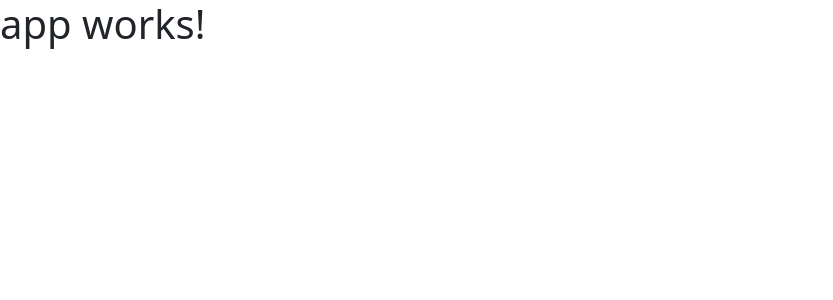
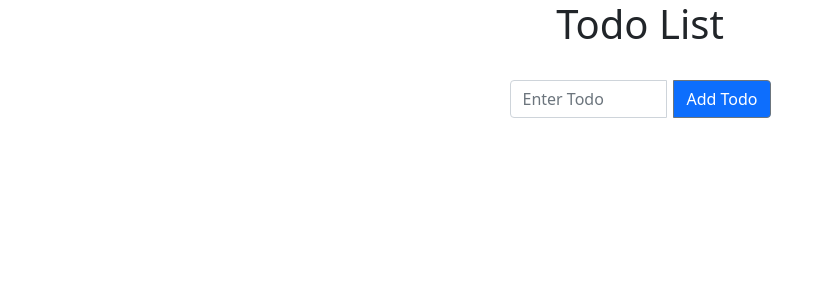
Before and after one commit to vitorferraz10/totvs, an Angular app: page / in a window 1280 px wide. Shown: the top 300 px of the page, without its empty margins (0-833 px from the left). Built offline with nearby package versions, Linux system fonts and the light colour scheme.

Commit message:
project complete with problems of dependencies

```diff
--- /dev/null
+++ b/src/app/Todo.ts
@@ -0,0 +1,4 @@
+export class Todo {
+  name: string;
+  isCompleted: boolean;
+}
--- a/src/app/app.component.css
+++ b/src/app/app.component.css
@@ -0,0 +1,3 @@
+.done {
+  text-decoration: line-through;
+}
--- a/src/app/app.component.html
+++ b/src/app/app.component.html
@@ -1,3 +1,54 @@
-<h1>
-  {{ title }}
-</h1>
+<h1 style="text-align: center">Todo List</h1>
+<br />
+<div class="container">
+  <div class="row justify-content-md-center">
+    <div class="col col-lg-3">
+      <div class="input-group mb-3">
+        <input
+          type="text"
+          style="margin-right: 7px"
+          class="form-control"
+          placeholder="Enter Todo"
+          aria-label="Enter Todo"
+          aria-describedby="button-addon2"
+          [(ngModel)]="newTodo"
+        />
+        <button
+          class="btn btn-outline-secondary btn-primary"
+          type="button"
+          id="button-addon2"
+          style="color: white"
+          (click)="saveTodo()"
+        >
+          Add Todo
+        </button>
+      </div>
+      <table class="table table-striped">
+        <tbody>
+          <tr *ngFor="let todo of todos; let i = index">
+            <th scope="row">{{ i + 1 }}</th>
+            <td
+              class="{{ !todo.isCompleted && 'done' }}"
+              style="cursor: pointer"
+              (click)="done(i)"
+            >
+              {{ todo.name }}
+            </td>
+            <td
+              style="cursor: pointer; text-decoration: underline"
+              (click)="toEdit(i)"
+            >
+              Edit
+            </td>
+            <td
+              style="color: red; font-weight: bold; cursor: pointer"
+              (click)="remove(i)"
+            >
+              x
+            </td>
+          </tr>
+        </tbody>
+      </table>
+    </div>
+  </div>
+</div>
--- a/src/app/app.component.ts
+++ b/src/app/app.component.ts
@@ -1,10 +1,51 @@
-import { Component } from '@angular/core';
+import { Component } from "@angular/core";
+import { Todo } from "./Todo";
+/* import { HttpClient } from "@angular/common/http"; */
 
 @Component({
-  selector: 'app-root',
-  templateUrl: './app.component.html',
-  styleUrls: ['./app.component.css']
+  selector: "app-root",
+  templateUrl: "./app.component.html",
+  styleUrls: ["./app.component.css"],
 })
 export class AppComponent {
-  title = 'app works!';
+/*   public http: HttpClient; */
+  todos: Todo[] = [];
+  newTodo: string;
+  valueEdit: string;
+
+ /*  requestJsonServer(name: string, id?: number) {
+    const url = "http://localhost/3000/todos";
+    const body = {
+      name,
+      id,
+    };
+
+    return this.http.post(url, body);
+  } */
+
+  saveTodo() {
+    if (this.newTodo) {
+      let todo = new Todo();
+      todo.name = this.newTodo;
+      todo.isCompleted = true;
+      this.todos.push(todo);
+     /*  this.requestJsonServer(todo.name); */
+      this.newTodo = "";
+    } else {
+      alert("Please Enter Todo");
+    }
+  }
+
+  done(id: number) {
+    this.todos[id].isCompleted = !this.todos[id].isCompleted;
+  }
+
+  remove(id: number) {
+    this.todos.splice(id, 1);
+  }
+
+  toEdit(id: number) {
+    this.valueEdit = prompt("Edit task");
+    this.todos[id].name = this.valueEdit;
+  }
 }
```
Also changed, not shown: src/app/app.module.ts (+9 -15 lines), 1 other file (tests, documents, lock files or other folders).
